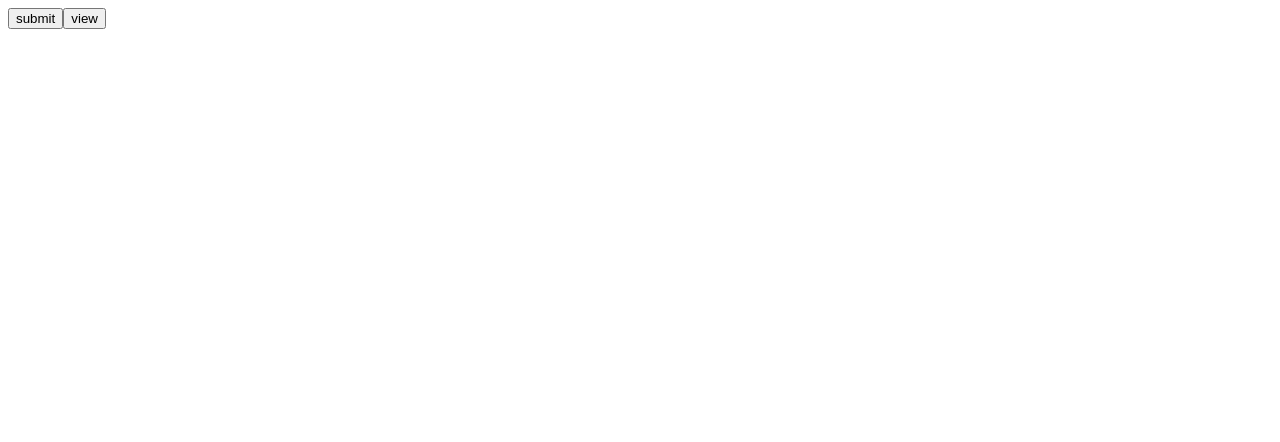
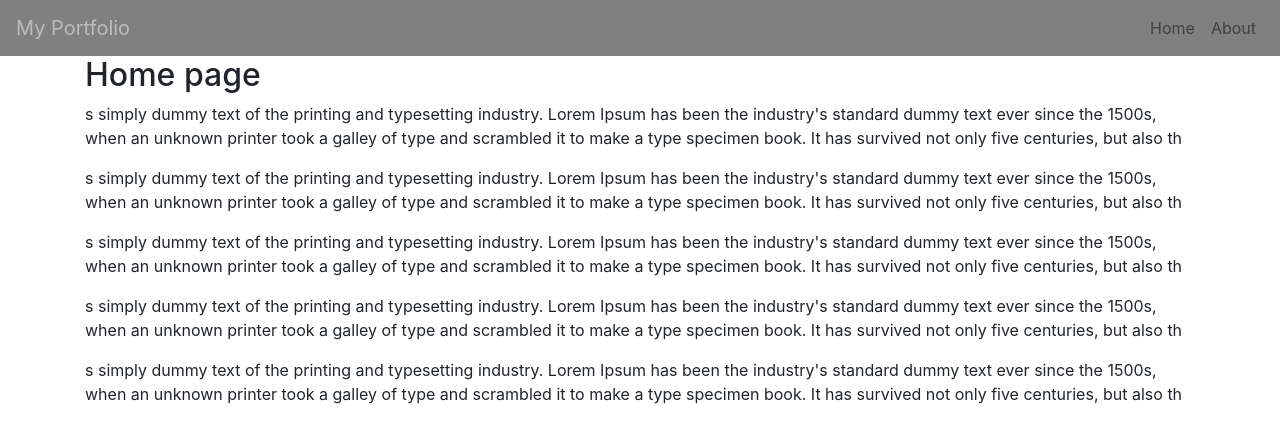
Before and after one commit to rahul7007/MY-PORTFOLIO, a React app in the folder Frontend/: page / in a window 1280 px wide. Built offline with nearby package versions, Linux system fonts and the light colour scheme.

Commit message:
Contgainer and NavigationBar created

```diff
--- a/Frontend/package.json
+++ b/Frontend/package.json
@@ -7,11 +7,13 @@
     "@testing-library/react": "^9.5.0",
     "@testing-library/user-event": "^7.2.1",
     "axios": "^0.19.2",
+    "bootstrap": "^4.5.0",
     "react": "^16.13.1",
-    "react-bootstrap": "^1.2.2",
+    "react-bootstrap": "^1.3.0",
     "react-dom": "^16.13.1",
     "react-router-dom": "^5.2.0",
-    "react-scripts": "3.4.1"
+    "react-scripts": "3.4.1",
+    "styled-components": "^5.1.1"
   },
   "scripts": {
     "start": "react-scripts start",
--- a/Frontend/public/index.html
+++ b/Frontend/public/index.html
@@ -15,6 +15,12 @@
       user's mobile device or desktop. See https://developers.google.com/web/fundamentals/web-app-manifest/
     -->
     <link rel="manifest" href="%PUBLIC_URL%/manifest.json" />
+    <link
+      rel="stylesheet"
+      href="https://maxcdn.bootstrapcdn.com/bootstrap/4.5.0/css/bootstrap.min.css"
+      integrity="sha384-9aIt2nRpC12Uk9gS9baDl411NQApFmC26EwAOH8WgZl5MYYxFfc+NcPb1dKGj7Sk"
+      crossorigin="anonymous"
+    />
     <!--
       Notice the use of %PUBLIC_URL% in the tags above.
       It will be replaced with the URL of the `public` folder during the build.
--- a/Frontend/src/app/index.js
+++ b/Frontend/src/app/index.js
@@ -1,18 +1,31 @@
 import React from 'react'
 import { BrowserRouter as Router, Route, Switch } from 'react-router-dom'
 
-import Transaction from '../pages/Transaction'
-
-// import 'bootstrap/dist/css/bootstrap.min.css'
-// import 'font-awesome/css/font-awesome.min.css'
+import { Home } from '../components/Home'
+import { About } from '../components/About'
+import { NoMatch } from '../components/NoMatch'
+import Login from '../pages/Login'
+import { Layout } from '../components/Layout'
+import { NavigationBar } from '../components/NavigationBar'
 
 function App() {
     return (
-        <Router>
-            <Switch>
-                <Route path="/" exact component={Transaction} />
-            </Switch>
-        </Router>
+        <React.Fragment>
+            <NavigationBar />
+            <Layout>
+                <Router>
+                    <Switch>
+                        <Route path="/" exact component={Home} />
+                        <Route path="/about" exact component={About} />
+                        <Route component={NoMatch} />
+                    </Switch>
+                </Router>
+            </Layout>
+
+            <Router>
+                <Route path="/admin" exact component={Login} />
+            </Router>
+        </React.Fragment>
     )
 }
 
--- /dev/null
+++ b/Frontend/src/components/About.js
@@ -0,0 +1,12 @@
+import React from 'react';
+
+export const About = () =>(
+    <div>
+        <h2>About Me</h2>
+        <p>s simply dummy text of the printing and typesetting industry. Lorem Ipsum has been the industry's standard dummy text ever since the 1500s, when an unknown printer took a galley of type and scrambled it to make a type specimen book. It has survived not only five centuries, but also th</p>
+        <p>s simply dummy text of the printing and typesetting industry. Lorem Ipsum has been the industry's standard dummy text ever since the 1500s, when an unknown printer took a galley of type and scrambled it to make a type specimen book. It has survived not only five centuries, but also th</p>
+        <p>s simply dummy text of the printing and typesetting industry. Lorem Ipsum has been the industry's standard dummy text ever since the 1500s, when an unknown printer took a galley of type and scrambled it to make a type specimen book. It has survived not only five centuries, but also th</p>
+        <p>s simply dummy text of the printing and typesetting industry. Lorem Ipsum has been the industry's standard dummy text ever since the 1500s, when an unknown printer took a galley of type and scrambled it to make a type specimen book. It has survived not only five centuries, but also th</p>
+        <p>s simply dummy text of the printing and typesetting industry. Lorem Ipsum has been the industry's standard dummy text ever since the 1500s, when an unknown printer took a galley of type and scrambled it to make a type specimen book. It has survived not only five centuries, but also th</p>
+    </div>
+)
--- /dev/null
+++ b/Frontend/src/components/Home.js
@@ -0,0 +1,12 @@
+import React from 'react';
+
+export const Home = () =>(
+    <div>
+        <h2>Home page</h2>
+        <p>s simply dummy text of the printing and typesetting industry. Lorem Ipsum has been the industry's standard dummy text ever since the 1500s, when an unknown printer took a galley of type and scrambled it to make a type specimen book. It has survived not only five centuries, but also th</p>
+        <p>s simply dummy text of the printing and typesetting industry. Lorem Ipsum has been the industry's standard dummy text ever since the 1500s, when an unknown printer took a galley of type and scrambled it to make a type specimen book. It has survived not only five centuries, but also th</p>
+        <p>s simply dummy text of the printing and typesetting industry. Lorem Ipsum has been the industry's standard dummy text ever since the 1500s, when an unknown printer took a galley of type and scrambled it to make a type specimen book. It has survived not only five centuries, but also th</p>
+        <p>s simply dummy text of the printing and typesetting industry. Lorem Ipsum has been the industry's standard dummy text ever since the 1500s, when an unknown printer took a galley of type and scrambled it to make a type specimen book. It has survived not only five centuries, but also th</p>
+        <p>s simply dummy text of the printing and typesetting industry. Lorem Ipsum has been the industry's standard dummy text ever since the 1500s, when an unknown printer took a galley of type and scrambled it to make a type specimen book. It has survived not only five centuries, but also th</p>
+    </div>
+)
--- /dev/null
+++ b/Frontend/src/components/Layout.js
@@ -0,0 +1,8 @@
+import React from 'react';
+import { Container } from 'react-bootstrap'
+
+export const Layout = (props) => (
+    <Container>
+        {props.children}
+    </Container>
+)
--- /dev/null
+++ b/Frontend/src/components/NavigationBar.js
@@ -0,0 +1,33 @@
+import React from 'react';
+import { nav, Navbar, Nav } from 'react-bootstrap';
+import styled from 'styled-components';
+
+const Styles = styled.div`
+    .navbar{
+        background-color : grey;
+    }
+
+    .navbar-brand, .navbar-nav, .nav-link{
+        color : #bbb;
+
+        &:hover{
+            color: red;
+        }
+    }
+`;
+
+
+export const NavigationBar = () =>(
+    <Styles>
+        <Navbar expand="lg">
+            <Navbar.Brand href="/">My Portfolio</Navbar.Brand>
+            <Navbar.Toggle aria-controls="basic-navbar-nav" />
+            <Navbar.Collapse id="basic-navbar-nav">
+                <Nav className = "ml-auto">
+                    <Nav.Item><Nav.Link href="/">Home</Nav.Link></Nav.Item>
+                    <Nav.Item><Nav.Link href="/about">About</Nav.Link></Nav.Item>
+                </Nav>
+            </Navbar.Collapse>
+        </Navbar>
+    </Styles>
+)
--- /dev/null
+++ b/Frontend/src/components/NoMatch.js
@@ -0,0 +1,7 @@
+import React from 'react';
+
+export const NoMatch = () =>(
+    <div>
+        <h2>Error 404</h2>
+    </div>
+)
--- /dev/null
+++ b/Frontend/src/pages/Login.jsx
@@ -0,0 +1,13 @@
+import React, { Component } from "react";
+
+class Login extends Component {
+    render() {
+        return (
+            <React.Fragment>
+                Login
+            </React.Fragment>
+         );
+    }
+}
+
+export default Login;
--- a/Frontend/src/pages/Transaction.jsx
+++ /dev/null
@@ -1,40 +0,0 @@
-import React, { Component } from "react";
-import api from '../api'
-
-class Transaction extends Component {
-    state = {  }
-
-    save = () =>{
-        var myid = 5
-        var myname = "YYY"
-        var phone = 7000
-        const payload = {myid, myname, phone}
-        console.log("WORKING")
-        api.insertData(payload).then(res => {
-            console.log(res)
-        })
-    }
-
-    show = () =>{
-        api.displayData().then(res => {
-            console.log(res.data.data[0])
-        })
-    }
-
-    render() {
-        return (
-            <div>
-                <button onClick={this.save}>submit</button>
-                <button onClick={this.show}>view</button>
-                {/* <form>
-                    <label>myid :</label> <input type="text" />
-                    <label>myname :</label> <input type="text" />
-                    <label>phone :</label> <input type="text" />
-                    <button onClick={this.save}>submit</button>
-                </form> */}
-            </div>
-         );
-    }
-}
-
-export default Transaction;
```
Also changed, not shown: Frontend/public/favicon.ico (deleted), Frontend/public/logo192.png (deleted), Frontend/public/logo512.png (deleted), Frontend/public/manifest.json (deleted), Frontend/src/logo.svg (deleted), 1 other file.
